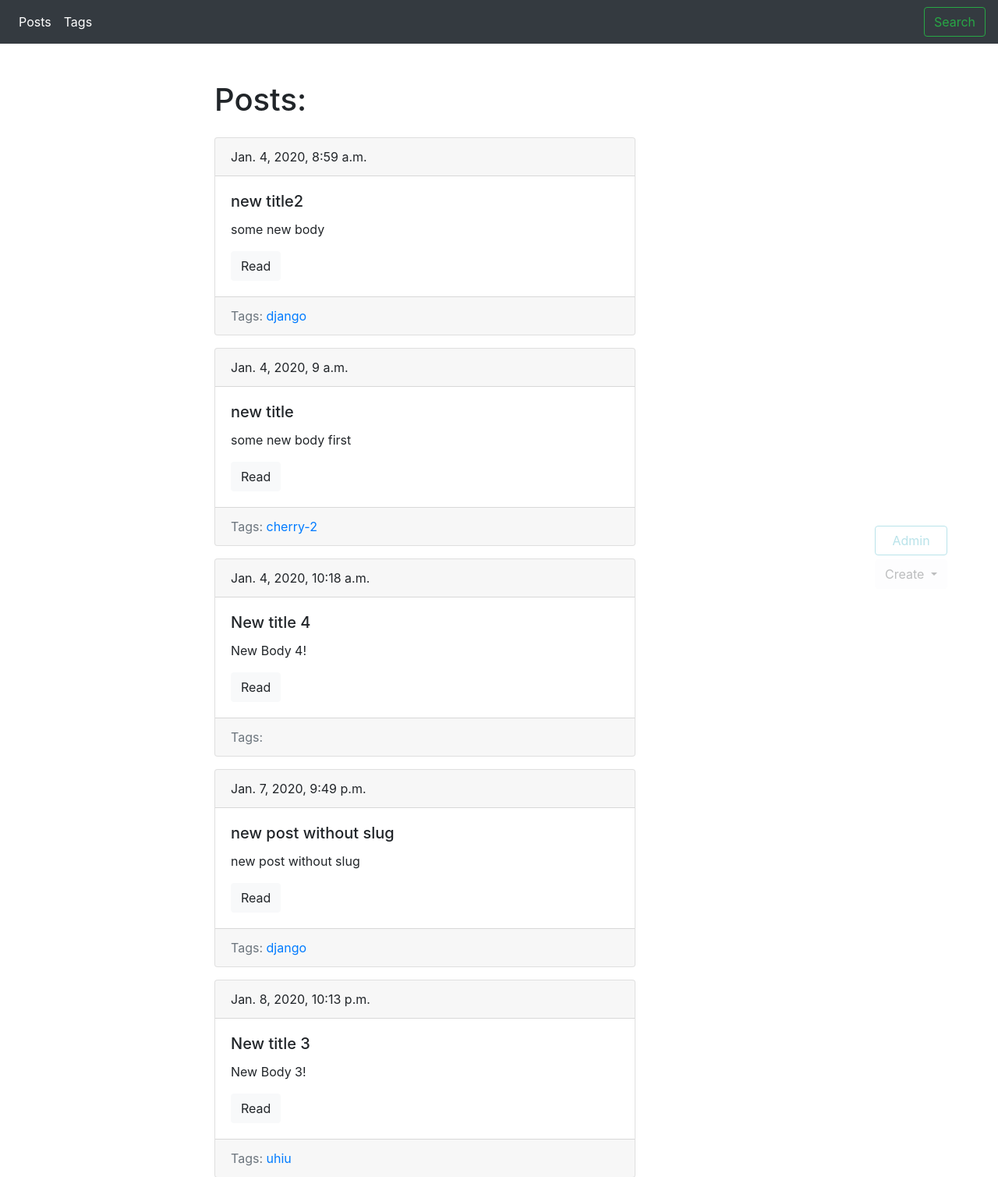
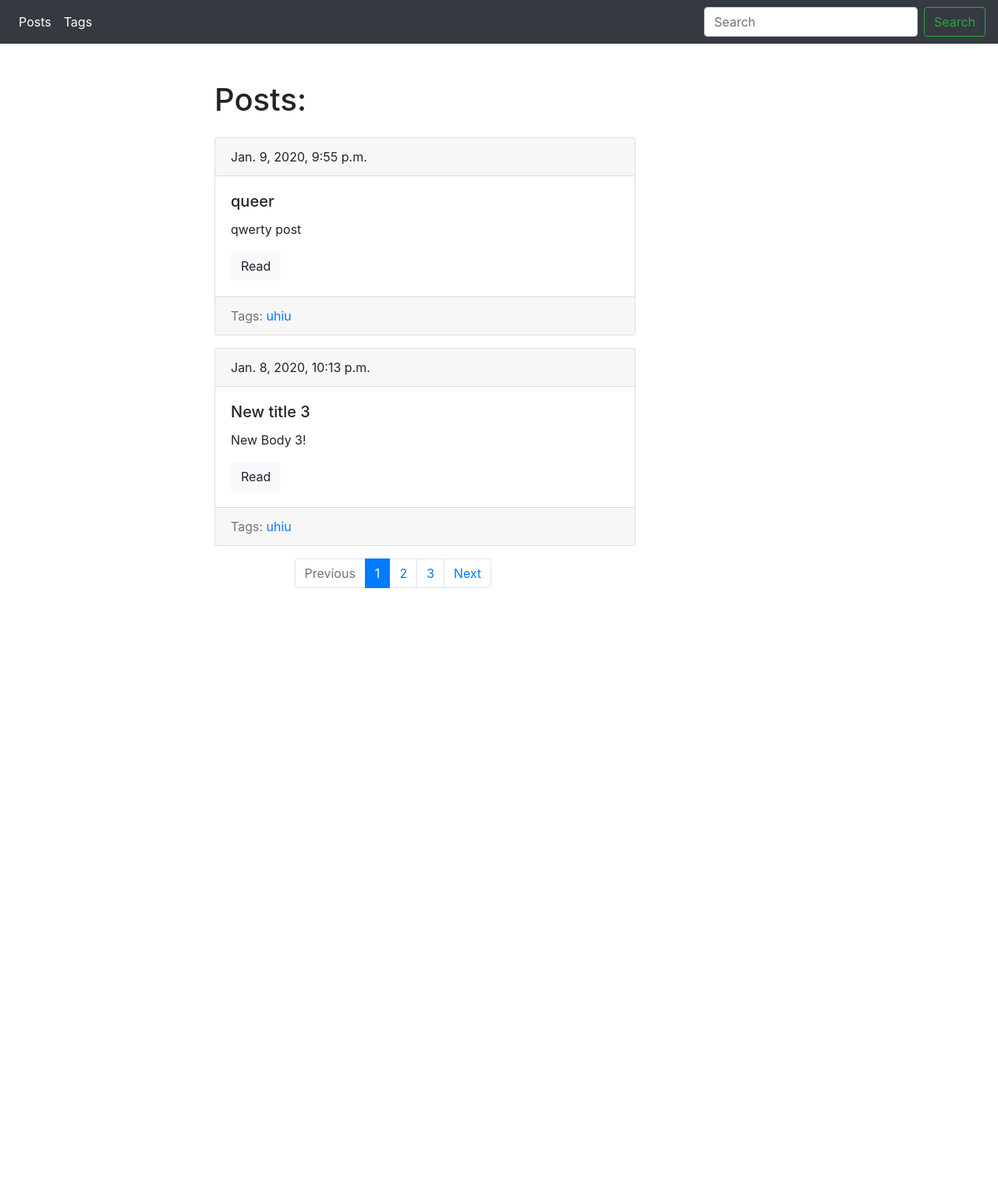
Before and after one commit to Valentyn-Sko/django_blog_engine, a Django app: page /blog/ in a window 1280 px wide. Shown: the top 1509 px of the page at 78% size. After the commit the page ends 754 px from the top, so only its background shows below. Run offline with Django 3.2, Linux system fonts and the light colour scheme; data comes from the database, SQL or seed files in the repository; both versions use the stored data as it was after the commit; some libraries are stand-ins or nearby versions.

Commit message:
added autorization and pagination

```diff
--- a/blogengine/blog/models.py
+++ b/blogengine/blog/models.py
@@ -31,6 +31,9 @@ class Post(models.Model):
             self.slug = gen_slug(self.title)
         super().save(*args, **kwargs)
 
+    class Meta:
+        ordering = ['-date_pub']
+
 
 class Tag(models.Model):
     title = models.CharField(max_length=50, unique=True)
@@ -49,3 +52,6 @@ class Tag(models.Model):
         if not self.id:
             self.slug = gen_slug(self.title)
         super().save(*args, **kwargs)
+
+    class Meta:
+        ordering = ['title']
--- a/blogengine/blog/templates/blog/index.html
+++ b/blogengine/blog/templates/blog/index.html
@@ -5,7 +5,7 @@ Names
 
 {% block content %}
 <h1 class="mb-4">Posts: </h1>
-{% for post in posts %}
+{% for post in page_object.object_list %}
 {% include 'blog/includes/post_card.html' %}
 {% endfor %}
 {% endblock %}
--- a/blogengine/blog/views.py
+++ b/blogengine/blog/views.py
@@ -1,5 +1,8 @@
+from django.core.paginator import Paginator
+from django.db.models import Q
 from django.shortcuts import render
 from django.views.generic import View
+from django.contrib.auth.mixins import LoginRequiredMixin
 
 from .forms import TagForm, PostForm
 from .models import Post
@@ -7,9 +10,48 @@ from .models import Tag
 from .utils import ObjectDetailMixin, ObjectCreateMixin, ObjectUpdateMixin, ObjectDeleteMixin
 
 
+def search_logic(request):
+    search_query = request.GET.get('search', '')
+    if search_query:
+        posts = Post.objects.filter(Q(title__icontains=search_query) | Q(body__icontains=search_query))
+    else:
+        posts = Post.objects.all()
+
+    return posts
+
+
+def paginator_logic(request, posts):
+    posts_per_page = 2
+
+    paginator = Paginator(posts, posts_per_page)
+
+    page_number = request.GET.get('page')
+    page = paginator.get_page(page_number)
+
+    is_paginated = page.has_other_pages()
+    if page.has_previous():
+        previous_url = '?page={}'.format(page.previous_page_number())
+    else:
+        previous_url = ''
+
+    if page.has_next():
+        next_url = '?page={}'.format(page.next_page_number())
+    else:
+        next_url = ''
+
+    context = {
+        'page_object': page,
+        'is_paginated': is_paginated,
+        'next_url': next_url,
+        'previous_url': previous_url
+    }
+    return context
+
+
 def posts_list(request):
-    posts = Post.objects.all()
-    return render(request, 'blog/index.html', context={'posts': posts})
+    posts = search_logic(request)
+    context = paginator_logic(request, posts)
+    return render(request, 'blog/index.html', context=context)
 
 
 class PostDetail(ObjectDetailMixin, View):
@@ -22,38 +64,44 @@ class TagDetail(ObjectDetailMixin, View):
     template = 'blog/tag_detail.html'
 
 
-class TagCreate(ObjectCreateMixin, View):
+class TagCreate(LoginRequiredMixin, ObjectCreateMixin, View):
     form_model = TagForm
     template = 'blog/tag_create.html'
+    raise_exception = True
 
 
-class TagUpdate(ObjectUpdateMixin, View):
+class TagUpdate(LoginRequiredMixin, ObjectUpdateMixin, View):
     model = Tag
     model_form = TagForm
     template = 'blog/tag_update_form.html'
+    raise_exception = True
 
 
-class TagDelete(ObjectDeleteMixin, View):
+class TagDelete(LoginRequiredMixin, ObjectDeleteMixin, View):
     model = Tag
     template = 'blog/tag_delete_form.html'
     redirect_url = 'tags_list_url'
+    raise_exception = True
 
 
-class PostUpdate(ObjectUpdateMixin, View):
+class PostUpdate(LoginRequiredMixin, ObjectUpdateMixin, View):
     model = Post
     model_form = PostForm
     template = 'blog/post_update_form.html'
+    raise_exception = True
 
 
-class PostCreate(ObjectCreateMixin, View):
+class PostCreate(LoginRequiredMixin, ObjectCreateMixin, View):
     form_model = PostForm
     template = 'blog/post_create_form.html'
+    raise_exception = True
 
 
-class PostDelete(ObjectDeleteMixin, View):
+class PostDelete(LoginRequiredMixin, ObjectDeleteMixin, View):
     model = Post
     template = 'blog/post_delete_form.html'
     redirect_url = 'post_list_url'
+    raise_exception = True
 
 
 def tags_list(request):
--- a/blogengine/blogengine/urls.py
+++ b/blogengine/blogengine/urls.py
@@ -17,7 +17,10 @@ from django.contrib import admin
 from django.urls import include
 from django.urls import path
 
+from .views import redirect_blog
+
 urlpatterns = [
+    path('', redirect_blog),
     path('admin/', admin.site.urls),
     path('blog/', include('blog.urls')),
 ]
--- a/blogengine/blogengine/views.py
+++ b/blogengine/blogengine/views.py
@@ -1,5 +1,5 @@
-from django.http import HttpResponse
+from django.shortcuts import redirect
 
 
-def hello(request):
-    return HttpResponse('<h1>Hello world!</h1>')
+def redirect_blog(request):
+    return redirect('posts_list_url', permanent=True)
--- a/blogengine/templates/base.html
+++ b/blogengine/templates/base.html
@@ -36,8 +36,8 @@
 
 
         </ul>
-        <form class="form-inline my-2 my-lg-0">
-
+        <form class="form-inline my-2 my-lg-0" action="{% url 'post_list_url' %}">
+            <input class="form-control mr-sm-2" type="search" placeholder="Search" aria-label="Search" name="search">
             <button class="btn btn-outline-success my-2 my-sm-0" type="submit">Search</button>
         </form>
 
@@ -51,14 +51,41 @@
             {% endblock %}
         </div>
     </div>
+    {% if is_paginated %}
+    <nav class="col-5 offset-md-3">
+  <ul class="pagination">
+    <li class="page-item {% if not previous_url %}disabled{% endif %}">
+      <a class="page-link" href="{{previous_url}}">Previous</a>
+    </li>
 
+
+      {% for n in page_object.paginator.page_range %}
+      {% if page_object.number == n%}
+
+      <li class="page-item active"><a class="page-link " href="?page={{n}}">{{n}} </a></li>
+
+      {% elif n > page_object.number|add:-3 and n < page_object.number|add:3 %}
+      <li class="page-item"><a class="page-link" href="?page={{n}}">{{n}}</a></li>
+    {% endif %}
+
+      {% endfor %}
+    <li class="page-item {% if not next_url %}disabled{% endif %}">
+      <a class="page-link " href="{{next_url}}">Next</a>
+    </li>
+  </ul>
+</nav>
+{% endif %}
 </div>
 
+
+
+{% if request.user.is_authenticated and request.user.is_staff %}
 <div class="admin-panel align-item-center">
     <a href="/admin" class="btn btn-outline-info">Admin</a>
     {% block admin-panel %}
     {% endblock %}
 </div>
+{% endif %}
 
 
 </body>
```
Also changed, not shown: blogengine/db.sqlite3.
